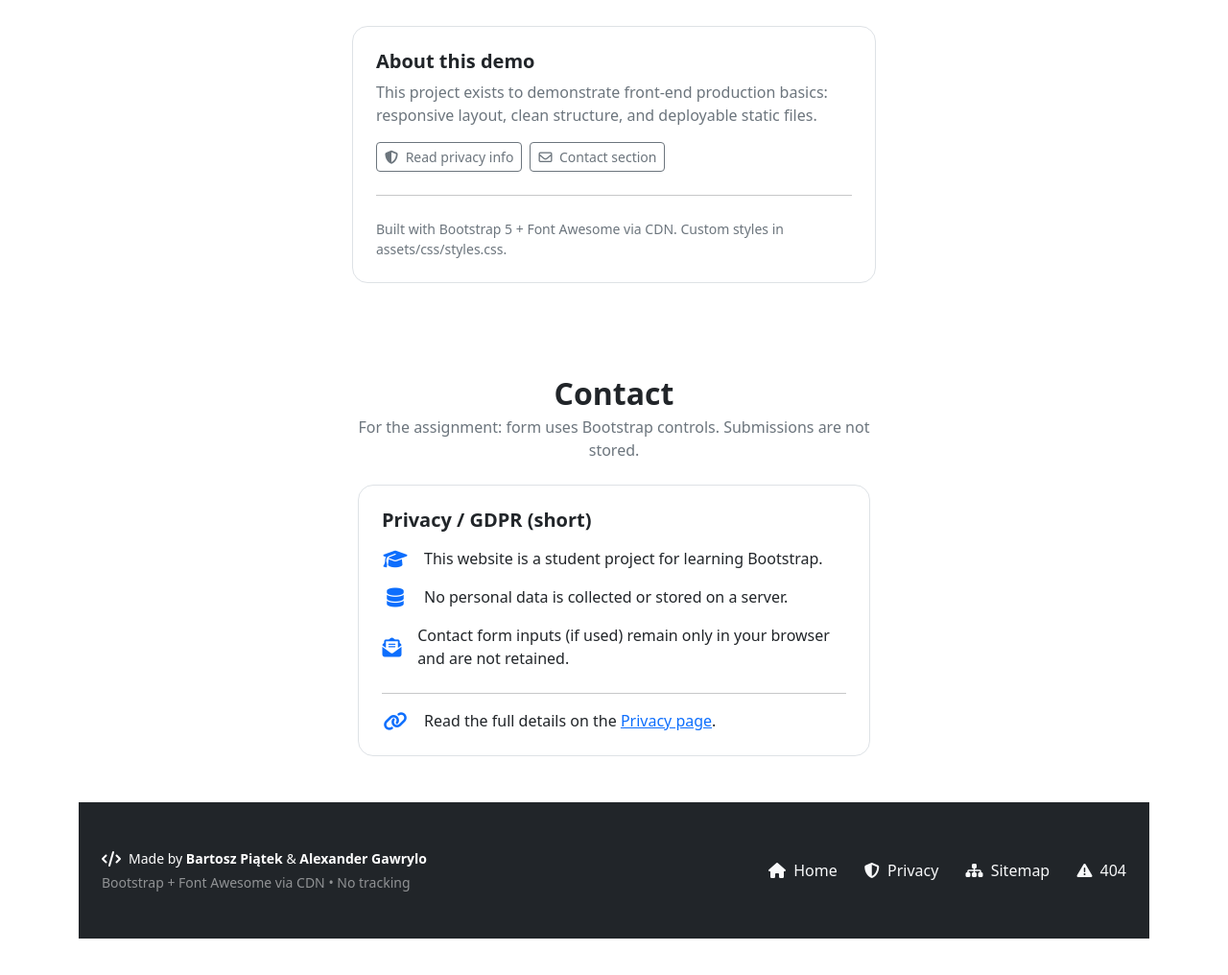
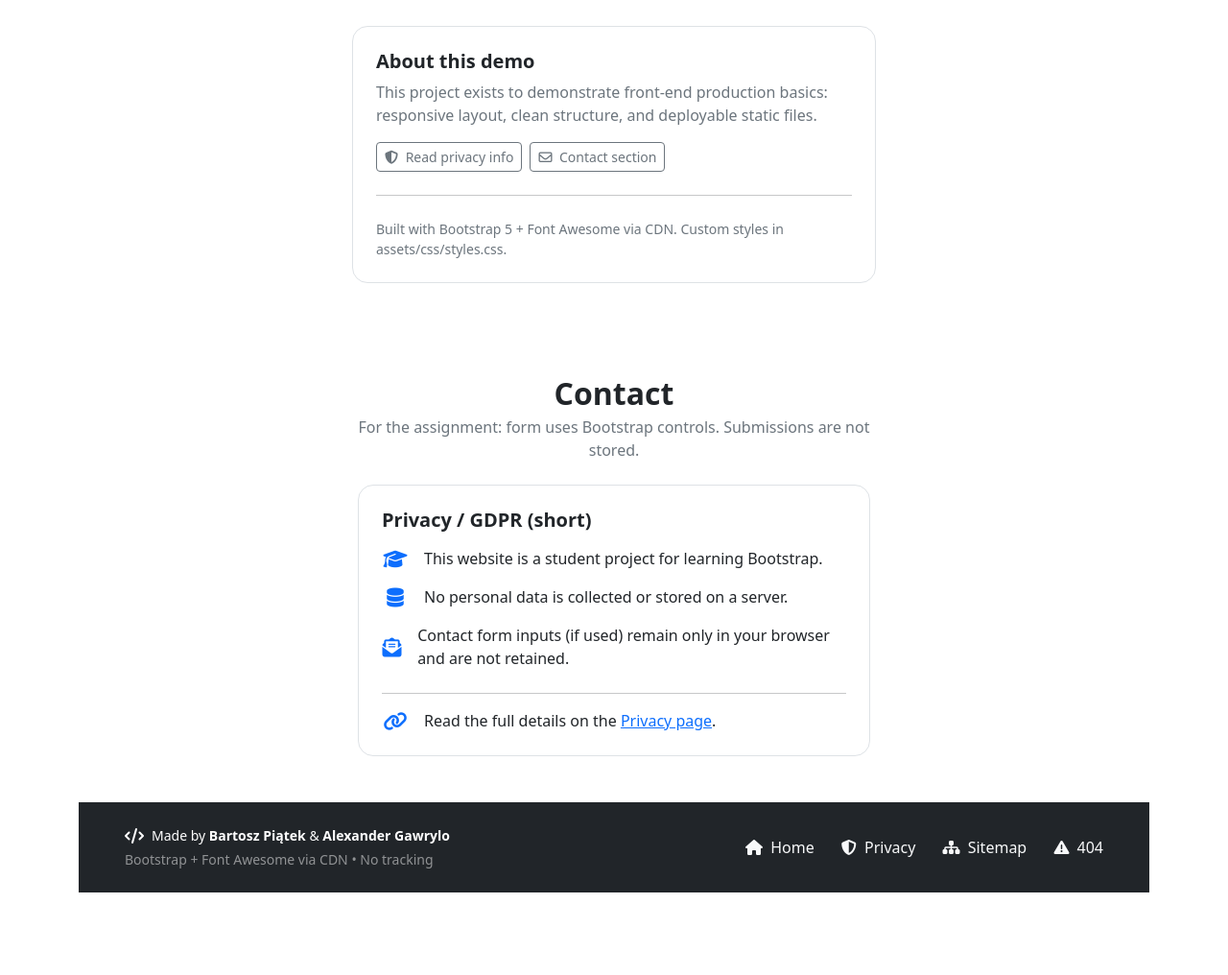
Before and after one commit to piatekbartosz1312/piatekbartosz1312.github.io, a plain HTML site: page index.html in a window 1280 px wide. Shown: the part 1513-2529 px from the top of the page at 96% size. After the commit the page ends 2491 px from the top, so only its background shows below. Drawn offline with nearby package versions, Linux system fonts and the light colour scheme.

Commit message:
Update index.html

```diff
--- a/index.html
+++ b/index.html
@@ -528,34 +528,24 @@
 
 
 
-<footer class="py-4 bg-dark text-white">
+<footer class="py-4 bg-dark text-white w-100">
+  <div class="container-fluid px-5">
+    <div class="row align-items-center">
 
-
-
-
-
-
-      <!-- Footer (structured links) -->
-      <footer class="py-4 bg-dark text-white w-100">
-  <div class="container-fluid px-4">
-    <div class="row g-3 align-items-center">
-
-      <div class="col-12 col-md-6">
-        <div class="d-flex flex-wrap align-items-center gap-2">
-          <i class="fa-solid fa-code" aria-hidden="true"></i>
+      <!-- Left -->
+      <div class="col-12 col-md-6 mb-3 mb-md-0">
+        <div class="d-flex align-items-center gap-2">
+          <i class="fa-solid fa-code"></i>
           <span class="small">
-            <span data-i18n-key="footer.madeBy">Made by</span>
-            <span class="fw-semibold">Bartosz Piątek</span> &amp;
-            <span class="fw-semibold">Alexander Gawrylo</span>
+            Made by <strong>Bartosz Piątek</strong> &amp; <strong>Alexander Gawrylo</strong>
           </span>
         </div>
         <div class="small text-white-50 mt-1">
-          <span data-i18n-key="footer.note">
-            Bootstrap + Font Awesome via CDN • No tracking
-          </span>
+          Bootstrap + Font Awesome via CDN • No tracking
         </div>
       </div>
 
+      <!-- Right -->
       <div class="col-12 col-md-6 text-md-end">
         <ul class="list-inline mb-0">
           <li class="list-inline-item">
@@ -584,6 +574,7 @@
     </div>
   </div>
 </footer>
+
 
     </main>
 
```
